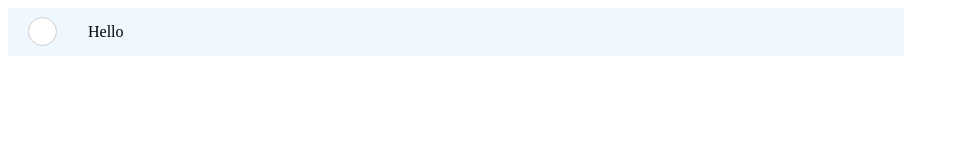
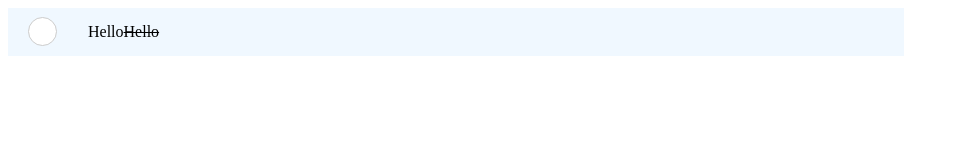
Before and after one commit to epicadidash/starudo, a SvelteKit app: page / in a window 1280 px wide. Shown: the top 160 px of the page, without its empty margins (0-959 px from the left). Built offline with nearby package versions, Linux system fonts and the light colour scheme.

Commit message:
Could not do much due to exams 12.9.23

```diff
--- a/src/components/todo/Todo.svelte
+++ b/src/components/todo/Todo.svelte
@@ -27,6 +27,9 @@ function oncompletion(event:Event){
     <label on:click|capture={oncompletion } for={id?.toString()}></label>
   </div>
 <span class={strike ? 'strikethrough' : ''}>{title}</span>
+<div>
+  <s> <span> {title}</span></s>
+</div>
 </div>
 <style>
   @import "./todo.css";
```
